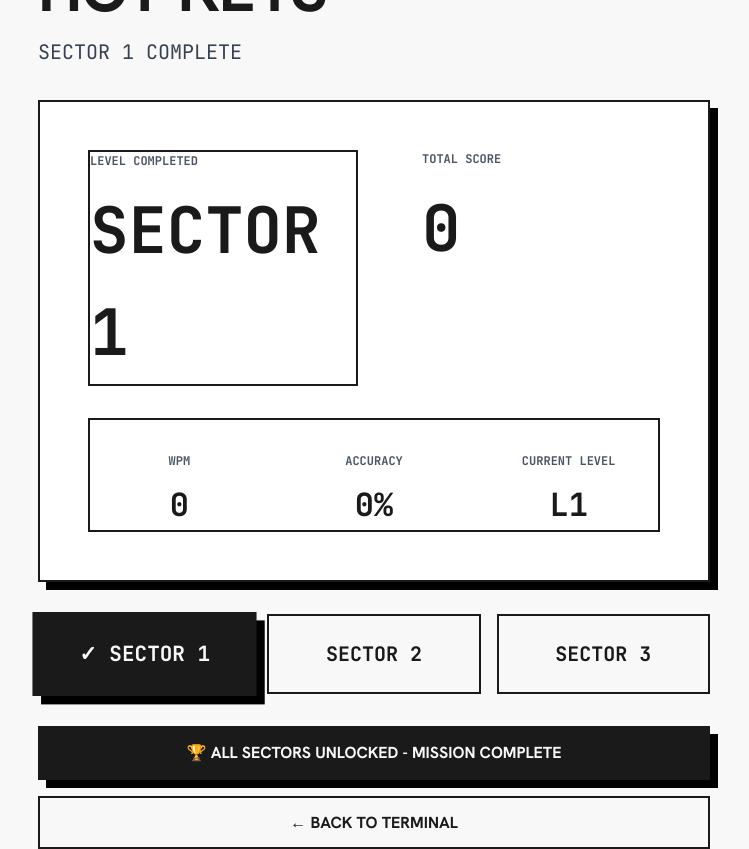
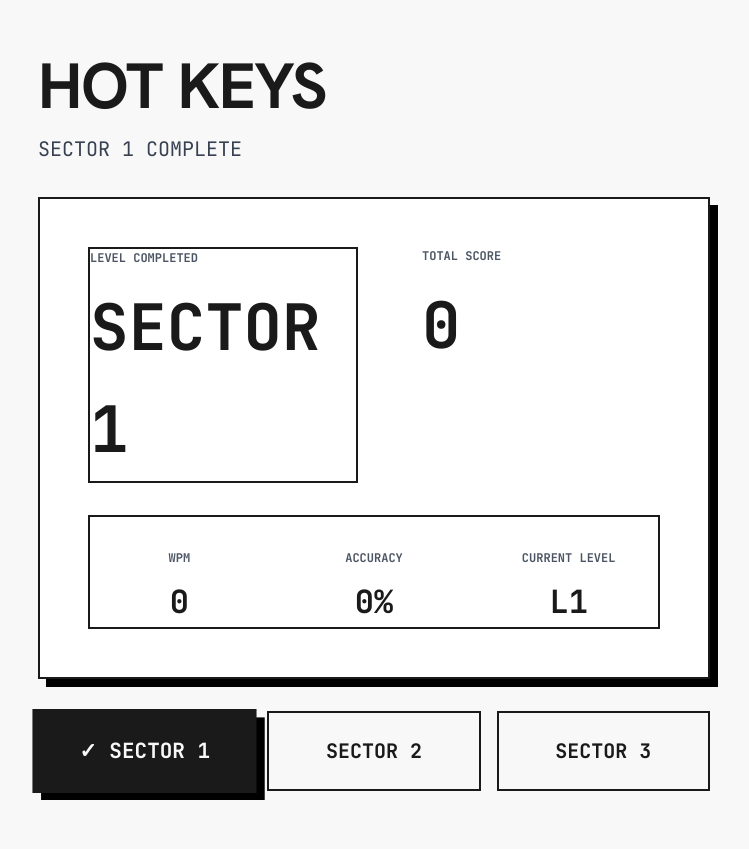
Before and after one commit to medkalil/hot-keys, a React (Vite) app in the folder frontend/: page /level-complete in a window 1280 px wide. Shown: the whole page, without its empty margins (266-1015 px from the left). After the commit the page ends 800 px from the top, so only its background shows below. Built offline with nearby package versions, Linux system fonts and the light colour scheme; no server answers.

Commit message:
hot fixess

```diff
--- a/frontend/src/pages/LevelComplete.tsx
+++ b/frontend/src/pages/LevelComplete.tsx
@@ -79,8 +79,8 @@ export const LevelComplete: React.FC<LevelCompleteProps> = ({ operator }) => {
   };
 
   return (
-    <div className="min-h-screen bg-paper flex items-center justify-center px-4 py-12">
-      <div className="w-full max-w-2xl">
+    <div className="min-h-screen bg-paper overflow-y-auto px-4 py-12">
+      <div className="w-full max-w-2xl mx-auto">
         {/* Header */}
         <div className="mb-8 text-center sm:text-left">
           <h1 className="text-5xl font-bold mb-2">HOT KEYS</h1>
```
Also changed, not shown: 1 other file (tests, documents, lock files or other folders).
